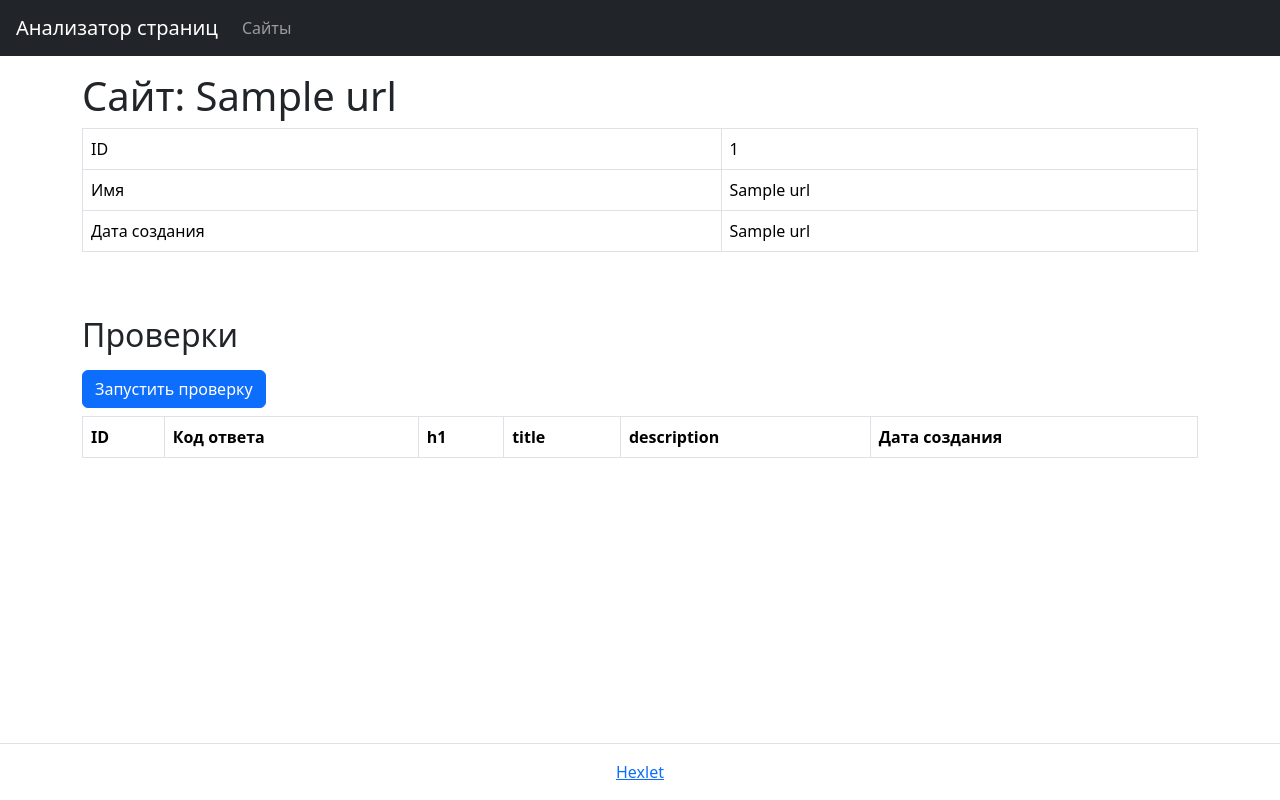
After one commit to Fiklik/Page-Analyzer, a Flask app: page /urls/1 in a window 1280 px wide. The commit adds this page. Run offline with Flask 3, Linux system fonts and the light colour scheme; a database or web service that is not in the repository returns one stand-in record (values such as "Sample title"); lists and menus that the app fills with data are empty; some libraries are stand-ins or nearby versions.

Commit message:
completed step 3

```diff
--- /dev/null
+++ b/database.sql
@@ -0,0 +1,5 @@
+CREATE TABLE IF NOT EXISTS urls (
+    id bigint PRIMARY KEY GENERATED ALWAYS AS IDENTITY,
+    name varchar(255) UNIQUE,
+    created_at date
+);
--- a/page_analyzer/app.py
+++ b/page_analyzer/app.py
@@ -1,22 +1,185 @@
 import os
+from datetime import datetime
 from flask import (
-    Flask,
-    render_template,
+    Flask, render_template, request,
+    flash, redirect, get_flashed_messages,
+    url_for,
 )
+import validators
+from urllib.parse import urlparse
 from dotenv import load_dotenv
+import psycopg2
 
 
 load_dotenv()
-SECRET_KEY = os.getenv('SECRET_KEY')
 
 app = Flask(__name__)
+app.config['DATABASE_URL'] = os.getenv('DATABASE_URL')
+app.config["SECRET_KEY"] = os.getenv("SECRET_KEY")
+
+
+def create_db():
+    db_connection = get_db()
+
+    with app.open_resource('../database.sql', mode='r') as f:
+        db_connection.cursor().execute(f.read())
+
+    db_connection.commit()
+    db_connection.close()
+
+
+def get_db():
+    return psycopg2.connect(app.config['DATABASE_URL'])
+
+
+def validate_url(url):
+    return validators.url(url) and len(url) <= 255
+
+
+def normalize_url(url):
+    url = urlparse(url)
+    return f'{url.scheme}://{url.netloc}'
+
+
+def get_post_id(name):
+    connection = get_db()
+
+    with connection.cursor() as cursor:
+        cursor.execute('''
+            SELECT id FROM urls
+            WHERE name = %s
+        ''', (name,))
+        id = cursor.fetchone()[0]
+
+    connection.close()
+
+    return id
+
+
+def get_post_data(id):
+    connection = get_db()
+
+    with connection.cursor() as cursor:
+        cursor.execute('''
+            SELECT * FROM urls
+            WHERE id = %s
+        ''', (id,))
+        data = cursor.fetchone()
+
+    connection.close()
+
+    return data
+
+
+def does_url_exists(url):
+    connection = get_db()
+    with connection.cursor() as cursor:
+        try:
+            cursor.execute('''
+                SELECT * FROM urls
+                WHERE name = %s;
+            ''', (url,))
+        except (Exception, psycopg2.DatabaseError) as error:
+            print(error)
+
+        exist = cursor.fetchone()
+
+    connection.close()
+
+    return exist is not None
 
 
 @app.route('/')
 def index():
-    return render_template('index.html')
+    create_db()
+    messages = get_flashed_messages(with_categories=True)
+
+    return render_template(
+            'index.html',
+            messages=messages
+        )
 
 
-@app.route('/urls', methods=['POST', 'GET'])
-def urls():
-    return 'Work in progress'
+@app.route('/urls', methods=['POST'])
+def post_urls():
+    prompt_data = request.form.get('url')
+
+    if not prompt_data:
+        flash('URL обязателен', 'danger')
+        return redirect(url_for('index')), 422
+
+    is_valid = validate_url(prompt_data)
+
+    if not is_valid:
+        flash('Некорректный URL', 'danger')
+        return redirect(url_for('index')), 422
+
+    valid_url = normalize_url(prompt_data)
+
+    does_exist = does_url_exists(valid_url)
+
+    if does_exist:
+        post_id = get_post_id(valid_url)
+        flash('Страница уже существует', 'success')
+        return redirect(
+            url_for('get_post', id=post_id)), 322
+    else:
+        created_at = datetime.now()
+        connection = get_db()
+
+        with connection.cursor() as cursor:
+            cursor.execute('''
+                INSERT INTO urls(name, created_at) VALUES (
+                    %s, %s
+                );
+            ''', (valid_url, created_at,))
+
+        connection.commit()
+        connection.close()
+
+    post_id = get_post_id(valid_url)
+    flash('Страница успешно добавлена', 'success')
+
+    return redirect(
+        url_for('get_post', id=post_id)), 322
+
+
+@app.route('/urls', methods=['GET'])
+def get_posts():
+    data = []
+    connection = get_db()
+
+    with connection.cursor() as cursor:
+        try:
+            cursor.execute('''
+                    SELECT id, name FROM urls ORDER BY id DESC;
+                ''')
+            data = cursor.fetchall()
+
+        except (Exception, psycopg2.DatabaseError)as error:
+            connection.rollback()
+            print(error)
+
+    connection.close()
+
+    return render_template(
+        'urls.html',
+        sites=data
+    )
+
+
+@app.route('/urls/<int:id>', methods=['GET'])
+def get_post(id):
+    messages = get_flashed_messages(True)
+    post_data = get_post_data(id)
+    site = {
+        'id': post_data[0],
+        'name': post_data[1],
+        'created_at': post_data[2]
+    }
+
+    return render_template(
+        'url.html',
+        site=site,
+        messages=messages
+    )
--- /dev/null
+++ b/page_analyzer/templates/base.html
@@ -0,0 +1,21 @@
+<!doctype html>
+<html lang="en">
+  <head>
+    <meta charset="utf-8">
+    <meta name="viewport" content="width=device-width, initial-scale=1">
+    <title>Мой анализатор страниц</title>
+    <link href="https://cdn.jsdelivr.net/npm/bootstrap@5.3.2/dist/css/bootstrap.min.css" rel="stylesheet" integrity="sha384-T3c6CoIi6uLrA9TneNEoa7RxnatzjcDSCmG1MXxSR1GAsXEV/Dwwykc2MPK8M2HN" crossorigin="anonymous">
+    <script src="https://cdn.jsdelivr.net/npm/bootstrap@5.3.2/dist/js/bootstrap.bundle.min.js" integrity="sha384-C6RzsynM9kWDrMNeT87bh95OGNyZPhcTNXj1NW7RuBCsyN/o0jlpcV8Qyq46cDfL" crossorigin="anonymous"></script>
+  </head>
+  <body class="min-vh-100 d-flex flex-column">
+    {% include 'header.html' %}
+    {% if messages %}
+    {% for category, message in messages %}
+    <div class="alert alert-{{ category }}" role="alert">{{ message }}</div>
+    {% endfor %}
+    {% endif %}
+    {% block content %}
+    {% endblock content %}
+    {% include 'footer.html' %}
+  </body>
+</html>
--- /dev/null
+++ b/page_analyzer/templates/footer.html
@@ -0,0 +1,7 @@
+<footer class="border-top py-3 mt-5 flex-shrink-0">
+    <div class="container-lg">
+      <div class="text-center">
+        <a target="_blank" href="https://ru.hexlet.io">Hexlet</a>
+      </div>
+    </div>
+</footer>
--- /dev/null
+++ b/page_analyzer/templates/header.html
@@ -0,0 +1,12 @@
+<header class="flex-shrink-0">
+    <nav class="navbar navbar-expand-md navbar-dark bg-dark px-3">
+      <a href="{{ url_for('index') }}" class="navbar-brand">Анализатор страниц</a>
+      <div class="navbarNav">
+        <ul class="navbar-nav">
+          <li class="nav-item">
+            <a href="{{ url_for('get_posts') }}" class="nav-link">Сайты</a>
+          </li>
+        </ul>
+      </div>
+    </nav>
+</header>
--- /dev/null
+++ b/page_analyzer/templates/url.html
@@ -0,0 +1,45 @@
+{% extends 'base.html' %}
+{% block content %}
+<main class="flex-grow-1">
+    <div class="container-lg mt-3">
+        <h1>Сайт: {{ site.name }}</h1>
+        <div class="table-responsive">
+            <table class="table table-bordered table-hover text-nowrap" data-test="url">
+                <tbody>
+                    <tr>
+                       <td>ID</td>
+                       <td>{{ site.id }}</td>
+                    </tr>
+                    <tr>
+                        <td>Имя</td>
+                        <td>{{ site.name }}</td>
+                    </tr>
+                    <tr>
+                        <td>Дата создания</td>
+                        <td>{{ site.created_at }}</td>
+                    </tr>
+                </tbody>
+            </table>
+        </div>
+        <h2 class="mt-5 mb-3">Проверки</h2>
+        <form action="/urls/1/checks" method="post">
+            <input type="submit" class="btn btn-primary" value="Запустить проверку">
+        </form>
+        <div>
+            <table class="table table-bordered table-hover mt-2" data-test="checks">
+                <thead>
+                    <tr>
+                        <th>ID</th>
+                        <th>Код ответа</th>
+                        <th>h1</th>
+                        <th>title</th>
+                        <th>description</th>
+                        <th>Дата создания</th>
+                    </tr>
+                </thead>
+                <tbody></tbody>
+            </table>
+        </div>
+    </div>
+</main>
+{% endblock %}
--- a/pyproject.toml
+++ b/pyproject.toml
@@ -11,6 +11,9 @@ python = "^3.11"
 flask = "^3.0.0"
 gunicorn = "^21.2.0"
 python-dotenv = "^1.0.0"
+psycopg2-binary = "^2.9.9"
+postgres = "^4.0"
+validators = "^0.22.0"
 
 [tool.poetry.group.dev.dependencies]
 flake8 = "^6.1.0"
```
Also changed, not shown: page_analyzer/templates/index.html (+4 -32 lines), page_analyzer/templates/urls.html (added, +32 -0 lines), setup.cfg (added, +12 -0 lines), 3 other files.
